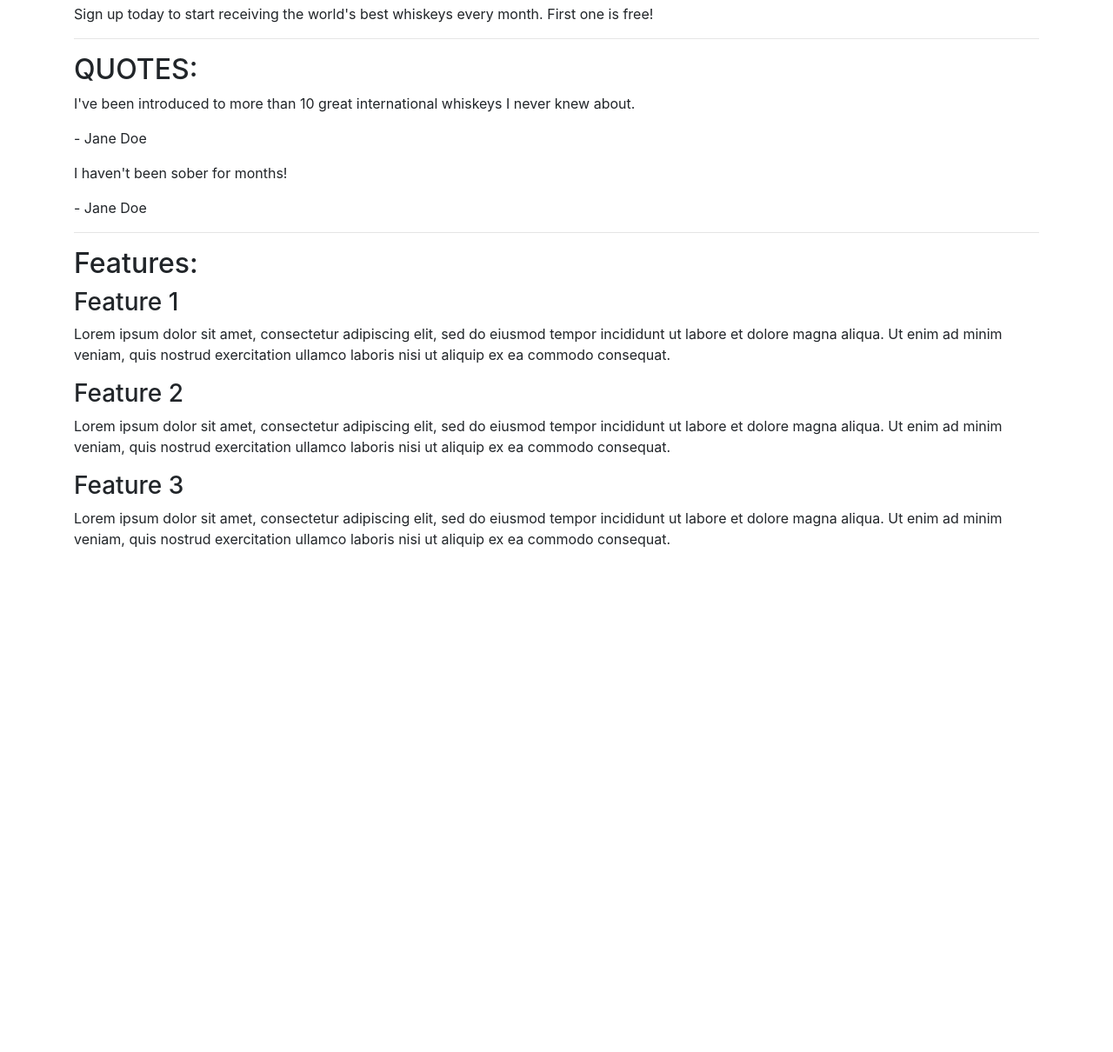
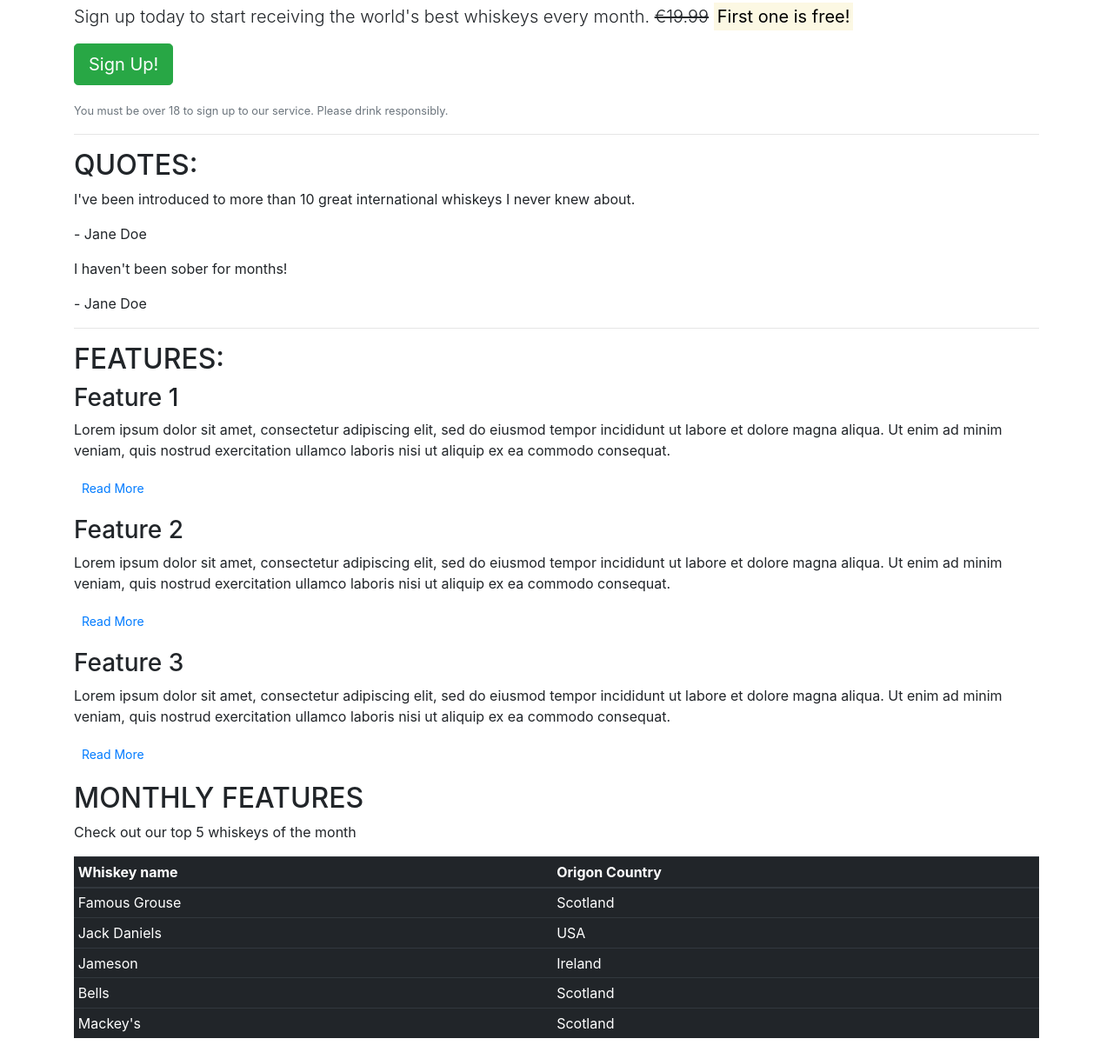
Before and after one commit to TheForkbeard/Whiskey-drop, a plain HTML site: page index.html in a window 1280 px wide. Shown: the part 52-1262 px from the top of the page at 87% size. Before the commit the page ends 800 px from the top, so only its background shows below. Drawn offline with nearby package versions, Linux system fonts and the light colour scheme.

Commit message:
Core CSS added plus table created

```diff
--- a/index.html
+++ b/index.html
@@ -12,7 +12,9 @@
         <!-- Callout -->
         <section class="callout">
             <h1>The finest whiskeys delivered to your doorstep.</h1>
-            <p>Sign up today to start receiving the world's best whiskeys every month. First one is free!</p>
+             <p class="lead">Sign up today to start receiving the world's best whiskeys every month. <s>€19.99</s> <strong><mark>First one is free!</mark></strong></p>
+            <p><button class="btn btn-lg btn-success">Sign Up!</button></p>
+            <p class="text-muted"><small>You must be over 18 to sign up to our service. Please drink responsibly.</small></p>
         </section>
         <!-- /.callout -->
         <hr>
@@ -20,35 +22,77 @@
         <!-- Quotes -->
         <section class="quotes">
             <h2 class="text-uppercase">Quotes:</h2>
-            <div class="quote">
+            <blockquote class="quote">
                 <p>I've been introduced to more than 10 great international whiskeys I never knew about.</p>
                 <p>- Jane Doe</p>
-            </div>
-            <div class="quote">
+            </blockquote>
+            <blockquote class="quote">
                 <p>I haven't been sober for months!</p>
                 <p>- Jane Doe</p>
-            </div>
+            </blockquote>
         </section>
         <!-- /.quotes -->
         <hr>
 
         <!-- Features -->
         <section class="features">
-            <h2>Features:</h2>
+            <h2 class="text-uppercase">Features:</h2>
             <div class="feature">
                 <h3>Feature 1</h3>
                 <p>Lorem ipsum dolor sit amet, consectetur adipiscing elit, sed do eiusmod tempor incididunt ut labore et dolore magna aliqua. Ut enim ad minim veniam, quis nostrud exercitation ullamco laboris nisi ut aliquip ex ea commodo consequat.</p>
+                <p><a class="btn btn-sm btn-default" href="">Read More</a></p>
             </div>
             <div class="feature">
                 <h3>Feature 2</h3>
                 <p>Lorem ipsum dolor sit amet, consectetur adipiscing elit, sed do eiusmod tempor incididunt ut labore et dolore magna aliqua. Ut enim ad minim veniam, quis nostrud exercitation ullamco laboris nisi ut aliquip ex ea commodo consequat.</p>
+                <p><a class="btn btn-sm btn-default" href="">Read More</a></p>
             </div>
             <div class="feature">
                 <h3>Feature 3</h3>
                 <p>Lorem ipsum dolor sit amet, consectetur adipiscing elit, sed do eiusmod tempor incididunt ut labore et dolore magna aliqua. Ut enim ad minim veniam, quis nostrud exercitation ullamco laboris nisi ut aliquip ex ea commodo consequat.</p>
+                <p><a class="btn btn-sm btn-default" href="">Read More</a></p>
             </div>
         </section>
         <!-- /.features -->
+        <!--/.monthly features table?-->
+        <section>
+            <h2 class="text-uppercase">Monthly features</h2>
+            <p>Check out our top 5 whiskeys of the month</p>
+            <table class="table table-sm table-dark">
+                <thead>
+                    <tr>
+                        <th scope="col">Whiskey name</th>
+                        <th scope="col">Origon Country</th>
+
+                    </tr>
+                </thead>
+                <tbody>
+                    <tr>
+                        <td>Famous Grouse</td>
+                        <td>Scotland</td>
+                    </tr>
+                    <tr>
+                        <td>Jack Daniels</td>
+                        <td>USA</td>
+                    </tr>
+                    <tr>
+                        <td>Jameson</td>
+                        <td>Ireland</td>
+                    </tr>
+                    <tr>
+                        <td>Bells</td>
+                        <td>Scotland</td>
+                    </tr>
+                    <tr>
+                        <td>Mackey's</td>
+                        <td>Scotland</td>
+                    </tr>
+                </tbody>
+            </table>
+
+        </section>
+
+        <!--monthly table?-->
     </article>
 
 </body>
```
